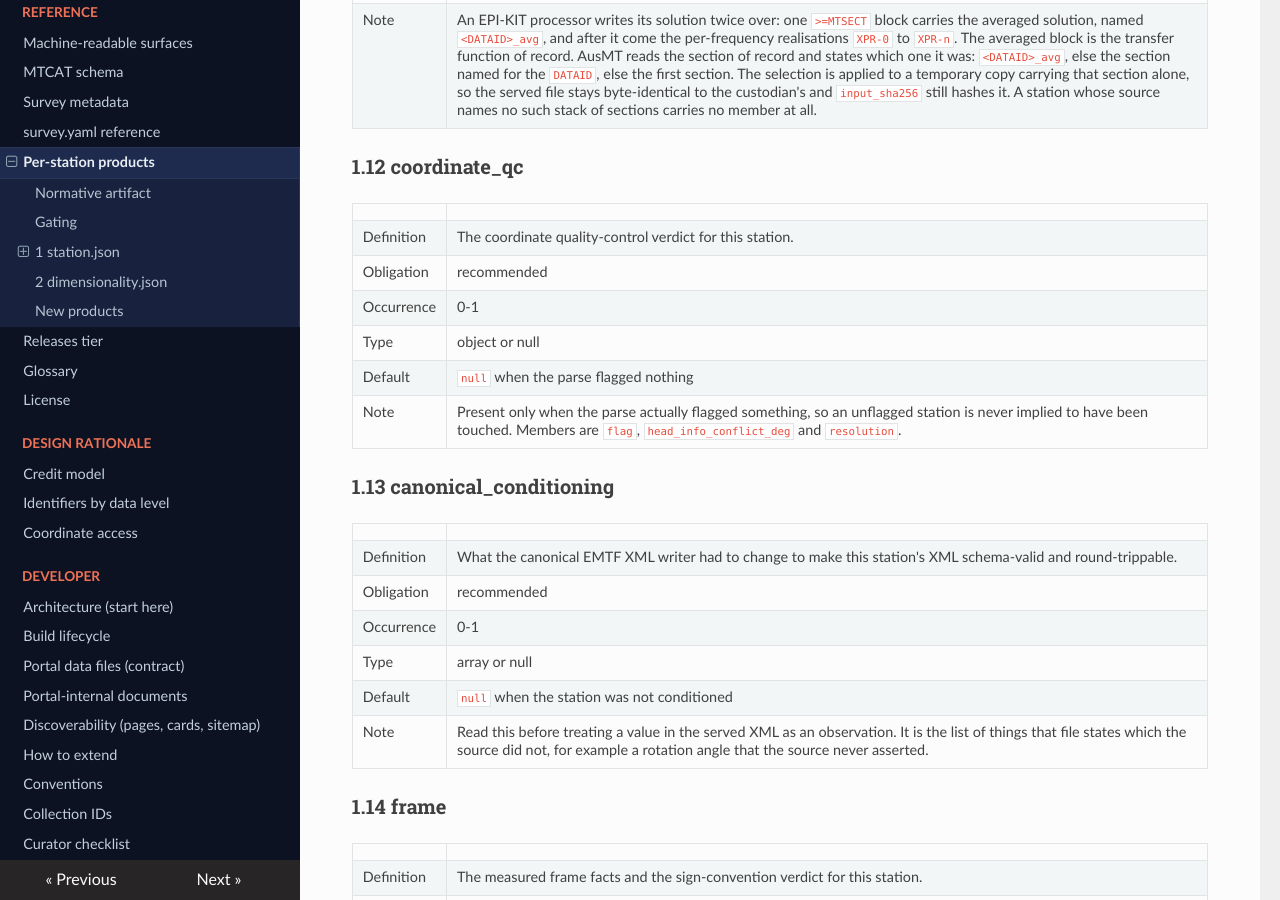
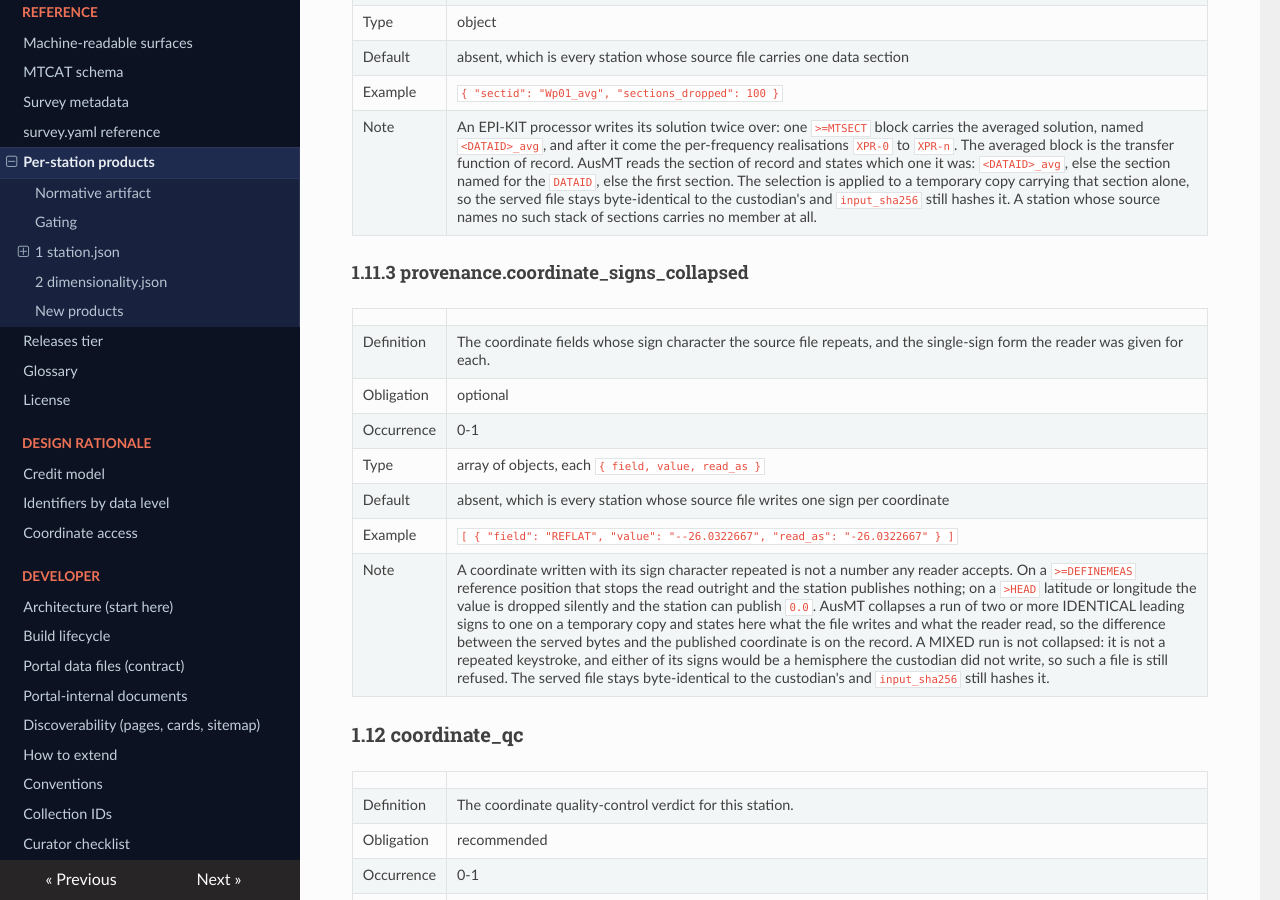
Before and after one commit to bvkay/ausmt, an MkDocs documentation site: the page built from docs/docs/reference/station-products.md, in a window 1280 px wide and 900 px high, scrolled down 9665 px. Built offline with MkDocs 1.6.1, drawn with Linux system fonts in a browser that asks for light colours; nearby versions of some CDN libraries; some of the changed text lies outside the part shown.

Commit message:
Say in the station-product reference what the two new answers mean
provenance.coordinate_signs_collapsed is a published key and had no entry: what the file
writes, what the reader read, and why a mixed sign run is not collapsed. processing
.remote_reference gains the sentence that matters now that a dialect declares it, which is
that a declaration can state a NO where the free-text evidence beside it can only raise a
false to true.

Contract: AusMT_2026/LANE-CONTRACT-EPIKIT-READER.md R5

```diff
--- a/docs/docs/reference/station-products.md
+++ b/docs/docs/reference/station-products.md
@@ -329,13 +329,14 @@
 | Obligation | mandatory on a served station |
 | Occurrence | 1 |
 | Type | object |
-| Note | Best-effort reads of the file's free text. mt_metadata exposes no structured processing metadata for most EDI dialects, so a null here means the source did not state it. |
+| Note | Best-effort reads of the file's free text, except where a dialect states the fact in a machine-readable field (see `remote_reference`). mt_metadata exposes no structured processing metadata for most EDI dialects, so a null here means the source did not state it. |
 
 | Member | Type | Definition |
 |---|---|---|
 | `software` | string or null | the program that **processed** the transfer function |
 | `algorithm` | string or null | processing algorithm |
 | `remote_reference` | boolean | whether remote reference is stated |
+| | | An EPI-KIT file DECLARES this in its JSON `>INFO` block, as `"ProcessingType": "RemoteH1"` or `"Single"`, and that declaration is the answer for such a file: it is the only source here that can state a NO as well as a YES, where the free-text evidence beside it can only ever raise a false to true. Any other declared value, and any other dialect, leaves the field to that evidence. |
 | `remote_site` | string or null | the named reference station, where the header encodes one |
 | `file_written_by` | object | `{name, version}`, the program that **wrote** the file, verbatim from its header; either member is null where the header does not state it |
 | `note` | string or null | the arrangement detail from the source file's free text |
@@ -392,6 +393,18 @@
 | Default | absent, which is every station whose source file carries one data section |
 | Example | `{ "sectid": "Wp01_avg", "sections_dropped": 100 }` |
 | Note | An EPI-KIT processor writes its solution twice over: one `>=MTSECT` block carries the averaged solution, named `<DATAID>_avg`, and after it come the per-frequency realisations `XPR-0` to `XPR-n`. The averaged block is the transfer function of record. AusMT reads the section of record and states which one it was: `<DATAID>_avg`, else the section named for the `DATAID`, else the first section. The selection is applied to a temporary copy carrying that section alone, so the served file stays byte-identical to the custodian's and `input_sha256` still hashes it. A station whose source names no such stack of sections carries no member at all. |
+
+#### 1.11.3 provenance.coordinate_signs_collapsed
+
+| | |
+|---|---|
+| Definition | The coordinate fields whose sign character the source file repeats, and the single-sign form the reader was given for each. |
+| Obligation | optional |
+| Occurrence | 0-1 |
+| Type | array of objects, each `{ field, value, read_as }` |
+| Default | absent, which is every station whose source file writes one sign per coordinate |
+| Example | `[ { "field": "REFLAT", "value": "--26.0322667", "read_as": "-26.0322667" } ]` |
+| Note | A coordinate written with its sign character repeated is not a number any reader accepts. On a `>=DEFINEMEAS` reference position that stops the read outright and the station publishes nothing; on a `>HEAD` latitude or longitude the value is dropped silently and the station can publish `0.0`. AusMT collapses a run of two or more IDENTICAL leading signs to one on a temporary copy and states here what the file writes and what the reader read, so the difference between the served bytes and the published coordinate is on the record. A MIXED run is not collapsed: it is not a repeated keystroke, and either of its signs would be a hemisphere the custodian did not write, so such a file is still refused. The served file stays byte-identical to the custodian's and `input_sha256` still hashes it. |
 
 ### 1.12 coordinate_qc
 
```
